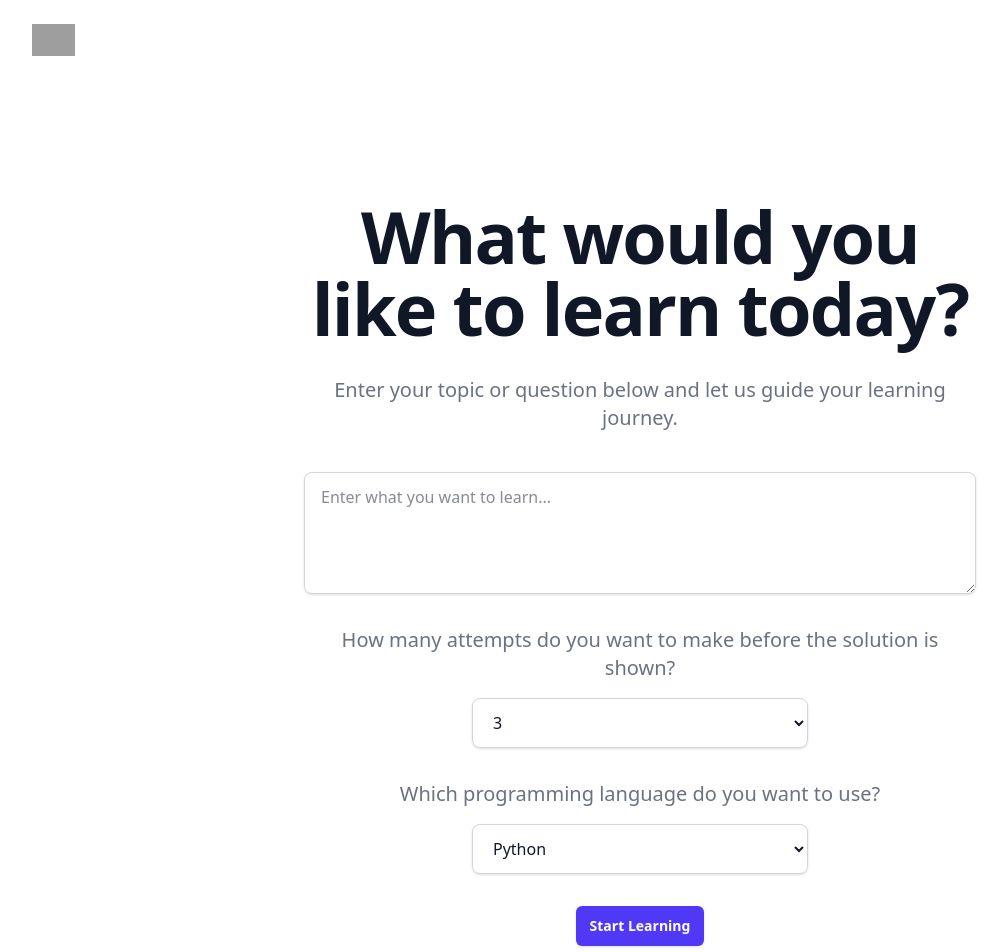
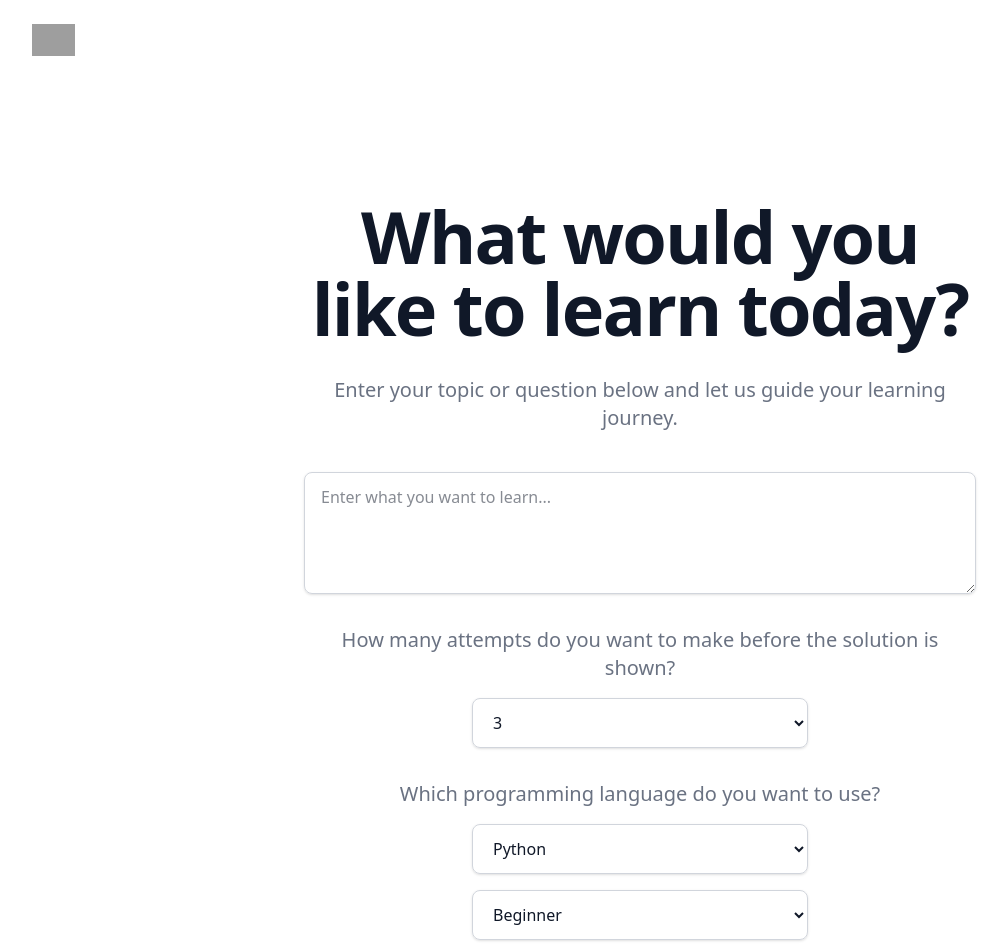
Before and after one commit to farahnazhoque/agentic-programming-tutor, a React (Vite) app in the folder frontend/: page /prompt in a window 1280 px wide. Shown: the top 952 px of the page, without its empty margins (0-1007 px from the left). Built offline with nearby package versions, Linux system fonts and the light colour scheme; grey boxes are pictures that could not be loaded.

Commit message:
added level

```diff
--- a/frontend/src/pages/IDE.jsx
+++ b/frontend/src/pages/IDE.jsx
@@ -2,7 +2,6 @@ import {javascript} from "@codemirror/lang-javascript"
 import {EditorView, basicSetup} from "codemirror"
 import {useEffect, useRef} from "react"
 import {python} from "@codemirror/lang-python"
-import { useParams } from "react-router-dom";
 import { useLocation } from "react-router-dom";
 
 export default function IDE() {
@@ -24,7 +23,9 @@ export default function IDE() {
       parent: editorRef.current,
       extensions: [
         basicSetup,
-        python()
+        python(),
+        javascript()
+
       ]
     });
 
--- a/frontend/src/pages/Prompt.jsx
+++ b/frontend/src/pages/Prompt.jsx
@@ -10,7 +10,7 @@ export default function Prompt() {
   const [prompt, setPrompt] = useState('');
   const [attempts, setAttempts] = useState(3);
   const [language, setLanguage] = useState('Python');
-
+  const [level, setLevel] = useState('Beginner');
   // Function to send data to backend
   const sendPromptToBackend = async () => {
     try {
@@ -98,6 +98,15 @@ export default function Prompt() {
                   <option key={lang} value={lang}>{lang}</option>
                 ))}
               </select>
+              <select
+                className="w-1/2 rounded-lg border border-gray-300 px-4 py-3 text-gray-900 shadow-sm focus:border-indigo-500 focus:ring-indigo-500"
+                value={level}
+                onChange={(e) => setLevel(e.target.value)}
+              >
+                {["Beginner", "Intermediate", "Advanced"].map((lang) => (
+                  <option key={lang} value={lang}>{lang}</option>
+                ))}
+              </select>
 
               {/* Button to send data to backend */}
               <button
```
Also changed, not shown: 1 other file (tests, documents, lock files or other folders).
